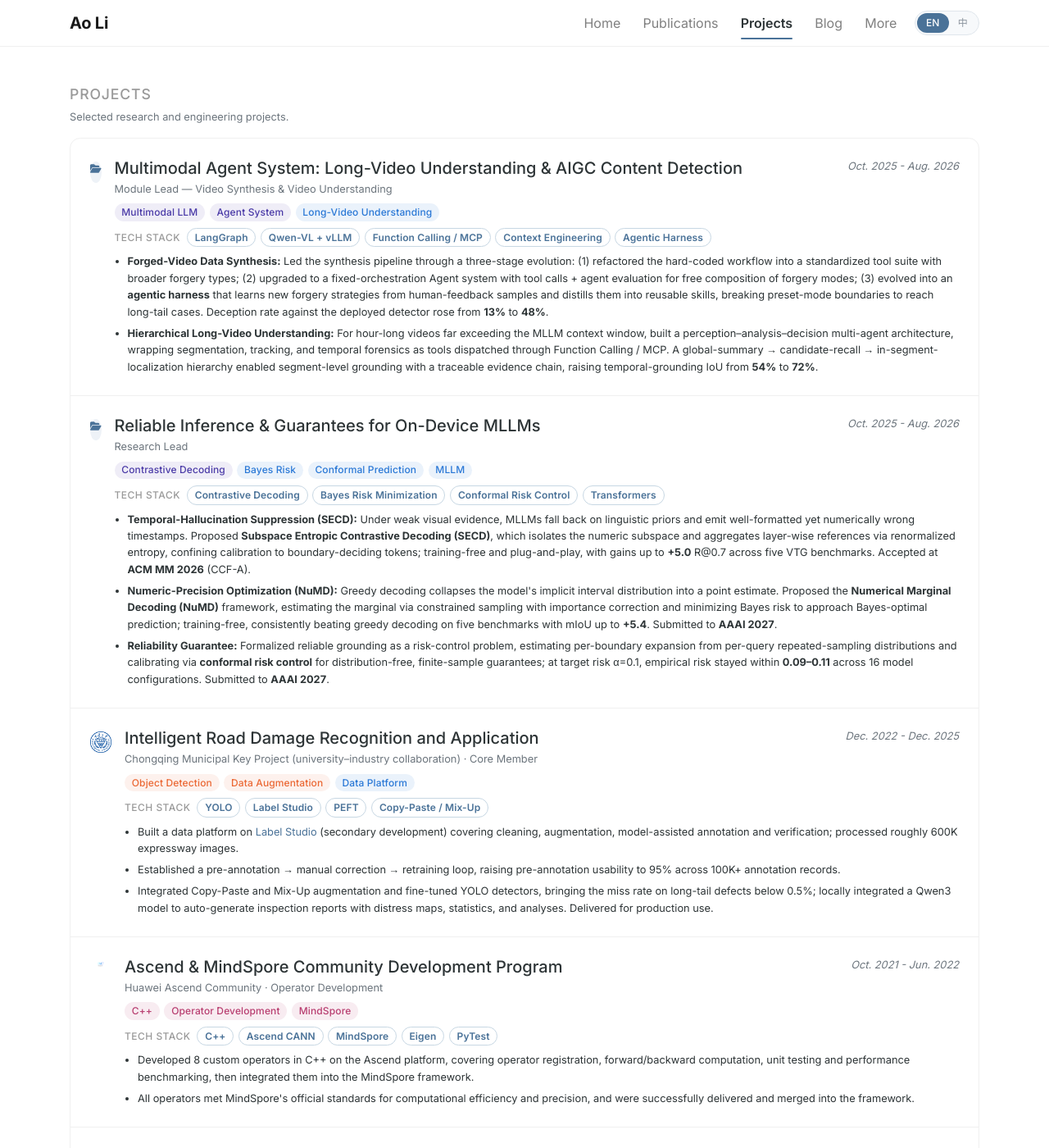
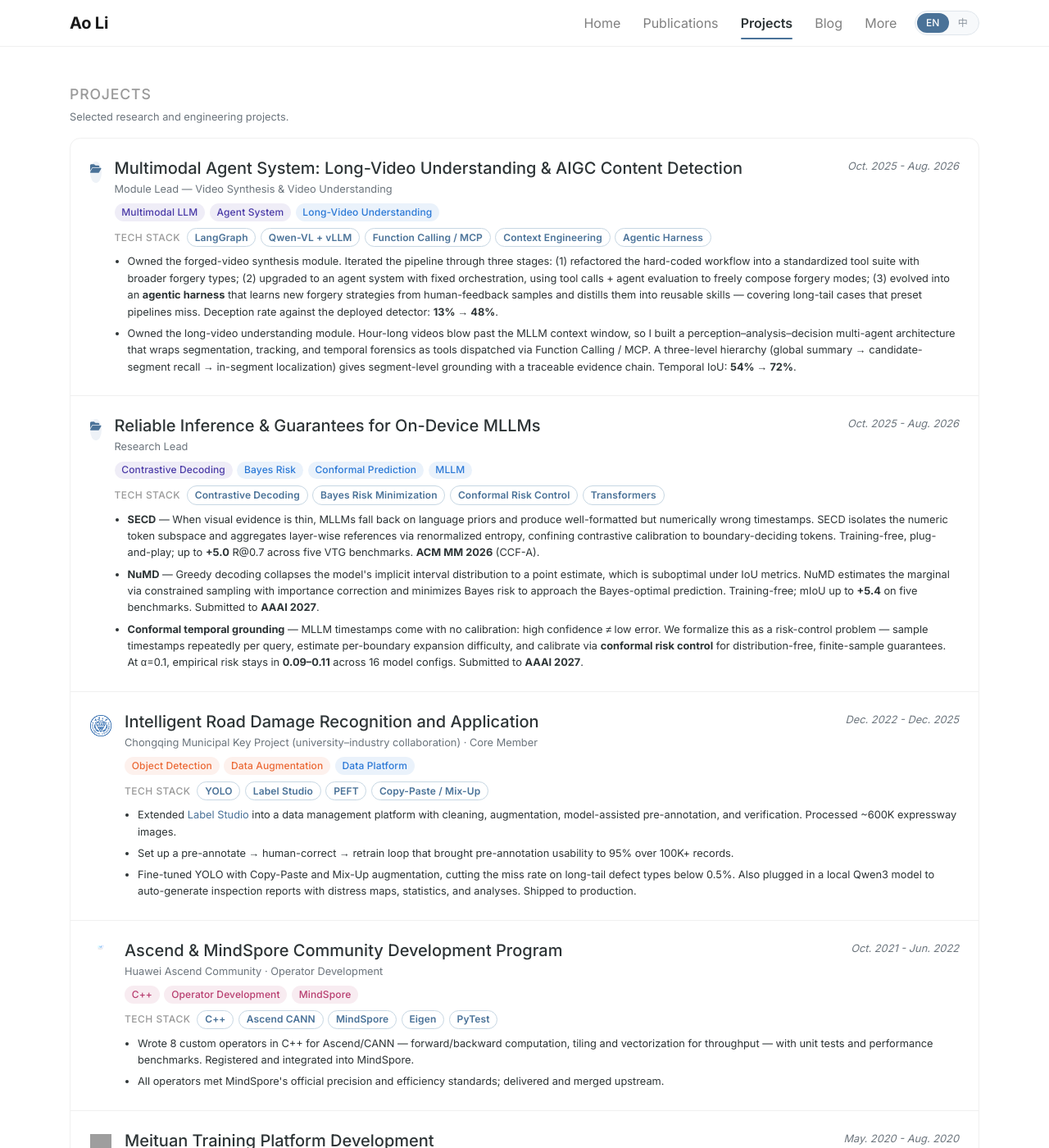
Before and after one commit to LiAo365/LiAo365.github.io, a Jekyll site: the page built from projects.html, in a window 1280 px wide and 1400 px high. Shown: the whole window at 82% size. Built offline with Jekyll 4.4.1, drawn with Linux system fonts in a browser that asks for light colours; nearby versions of some CDN libraries; a style sheet for code colours, icons or effects is not loaded; some of the changed text lies outside the part shown; grey boxes are pictures that could not be loaded.

Commit message:
[08-25 15:11:12] Update info.

```diff
--- a/_data/profile.yml
+++ b/_data/profile.yml
@@ -36,27 +36,28 @@
 short_bio_text_justify: false
 short_bio: >-
   <p>
-    I am a Ph.D. candidate in Software Engineering at
+    I am a Ph.D. candidate at
     <a href="https://www.cqu.edu.cn/" target="_blank">Chongqing University</a>,
     advised by <a href="https://www.cse.cqu.edu.cn/info/2165/8486.htm" target="_blank">Prof. Yongxin Ge</a>.
-    My research centers on three directions: <strong>efficient MLLM inference</strong>
-    (hallucination suppression, reliability measurement and guarantees, training-free & plug-and-play methods),
+    My research spans <strong>efficient MLLM inference</strong>
+    (hallucination suppression, reliability guarantees, training-free & plug-and-play methods),
     <strong>long-video temporal understanding</strong> (temporal grounding and moment retrieval), and
-    <strong>multimodal agents</strong> (agentic harness design, tool-use and multi-role orchestration for hour-long video understanding).
+    <strong>multimodal agents</strong> (agentic harness design, tool-use and multi-agent orchestration for hour-long video reasoning).
   </p>
   <p>
-    I am currently a CSC-funded visiting researcher at
-    <a href="https://www.a-star.edu.sg/" target="_blank">A*STAR Singapore</a> (CFAR Group),
-    working with <a href="https://joeyzhouty.github.io/" target="_blank">Prof. Joey Tianyi Zhou</a>
-    on efficient & agentic MLLM inference and on-device MLLM reliability.
+    I am currently visiting
+    <a href="https://www.a-star.edu.sg/" target="_blank">A*STAR Singapore</a> (CFAR Group)
+    on a CSC fellowship, working with
+    <a href="https://joeyzhouty.github.io/" target="_blank">Prof. Joey Tianyi Zhou</a>
+    on efficient MLLM inference and agentic video understanding.
   </p>
   <p>
-    I have published 2 first-author CCF-A papers at ACM MM and 1 JCR Q1 journal paper at IEEE TCSVT.
+    I have 2 first-author CCF-A papers (ACM MM) and 1 JCR Q1 paper (IEEE TCSVT).
   </p>
   <div class="callout-hire-me">
     <i class="fas fa-paper-plane"></i>
-    I am currently looking for <strong>internship or full-time algorithm/research engineer</strong> opportunities.
-    Feel free to reach out if you think we might be a good fit!
+    I am looking for <strong>internship or full-time algorithm/research engineer</strong> roles —
+    happy to chat if you think there's a fit!
   </div>
 
 short_bio_zh: >-
@@ -234,13 +235,13 @@
 # Shown on the "More" page.
 skills:
 - name: Fine-tuning & Deployment
-  items: Proficient with PyTorch, Transformers, PEFT (LoRA); vLLM inference deployment and acceleration; familiar with mainstream multimodal LLM architectures such as Qwen-VL.
+  items: PyTorch, Transformers, PEFT (LoRA); vLLM inference deployment and acceleration; hands-on with Qwen-VL and similar multimodal LLM architectures.
 - name: Multimodal & Agents
-  items: MLLM inference optimization; multi-agent orchestration and agentic-harness design with LangGraph; Function Calling / MCP tool-chains; Context Engineering.
+  items: MLLM inference optimization; LangGraph multi-agent orchestration, agentic-harness design; Function Calling / MCP tool chains; context engineering.
 - name: Computer Vision
   items: Video temporal grounding, weakly-supervised temporal action localization, object detection; data augmentation, large-scale automated annotation, and synthesis.
 - name: HPC & Engineering
-  items: Python, C/C++, Java; custom operator development on Ascend/CANN; Linux, Git, Docker; working knowledge of network protocols, databases, and OS fundamentals.
+  items: Python, C/C++, Java; Ascend/CANN operator development; Linux, Git, Docker; network protocols, databases, and OS fundamentals.
 
 skills_zh:
 - name: 模型微调与部署
--- a/_data/projects.yml
+++ b/_data/projects.yml
@@ -16,8 +16,8 @@
   tags: [Multimodal LLM, Agent System, Long-Video Understanding]
   tech_stack: [LangGraph, Qwen-VL + vLLM, Function Calling / MCP, Context Engineering, Agentic Harness]
   highlights:
-  - "<strong>Forged-Video Data Synthesis:</strong> Led the synthesis pipeline through a three-stage evolution: (1) refactored the hard-coded workflow into a standardized tool suite with broader forgery types; (2) upgraded to a fixed-orchestration Agent system with tool calls + agent evaluation for free composition of forgery modes; (3) evolved into an <strong>agentic harness</strong> that learns new forgery strategies from human-feedback samples and distills them into reusable skills, breaking preset-mode boundaries to reach long-tail cases. Deception rate against the deployed detector rose from <strong>13%</strong> to <strong>48%</strong>."
-  - "<strong>Hierarchical Long-Video Understanding:</strong> For hour-long videos far exceeding the MLLM context window, built a perception–analysis–decision multi-agent architecture, wrapping segmentation, tracking, and temporal forensics as tools dispatched through Function Calling / MCP. A global-summary → candidate-recall → in-segment-localization hierarchy enabled segment-level grounding with a traceable evidence chain, raising temporal-grounding IoU from <strong>54%</strong> to <strong>72%</strong>."
+  - "Owned the forged-video synthesis module. Iterated the pipeline through three stages: (1) refactored the hard-coded workflow into a standardized tool suite with broader forgery types; (2) upgraded to an agent system with fixed orchestration, using tool calls + agent evaluation to freely compose forgery modes; (3) evolved into an <strong>agentic harness</strong> that learns new forgery strategies from human-feedback samples and distills them into reusable skills — covering long-tail cases that preset pipelines miss. Deception rate against the deployed detector: <strong>13% → 48%</strong>."
+  - "Owned the long-video understanding module. Hour-long videos blow past the MLLM context window, so I built a perception–analysis–decision multi-agent architecture that wraps segmentation, tracking, and temporal forensics as tools dispatched via Function Calling / MCP. A three-level hierarchy (global summary → candidate-segment recall → in-segment localization) gives segment-level grounding with a traceable evidence chain. Temporal IoU: <strong>54% → 72%</strong>."
   highlights_zh:
   - "<strong>视频数据伪造合成：</strong>主导合成链路三轮演进：(1) 将硬编码固定 workflow 重构为标准化工具链并扩展伪造类型；(2) 升级为固定编排的 Agent 系统，以工具调用 + Agent 评估实现多种伪造形态自由组合；(3) 演进为 <strong>agentic harness</strong>，让 Agent 从人工反馈样本中学习新伪造方式并沉淀为可复用 skill，突破预设形态边界、持续覆盖长尾伪造形态。合成数据对现有系统欺骗成功率由 <strong>13%</strong> 提升至 <strong>48%</strong>。"
   - "<strong>长视频分层理解：</strong>针对小时级视频远超 MLLM 上下文窗口、直接推理信息稀释严重的问题，构建感知—分析—决策多 Agent 架构，将分割、追踪、时序取证封装为工具并经 Function Calling / MCP 调度，以全局摘要—候选段召回—段内精定位分层推理，实现小时级视频逐段定位与可追溯证据链，时序定位 IoU 由 <strong>54%</strong> 提升至 <strong>72%</strong>。"
@@ -31,9 +31,9 @@
   tags: [Contrastive Decoding, Bayes Risk, Conformal Prediction, MLLM]
   tech_stack: [Contrastive Decoding, Bayes Risk Minimization, Conformal Risk Control, Transformers]
   highlights:
-  - "<strong>Temporal-Hallucination Suppression (SECD):</strong> Under weak visual evidence, MLLMs fall back on linguistic priors and emit well-formatted yet numerically wrong timestamps. Proposed <strong>Subspace Entropic Contrastive Decoding (SECD)</strong>, which isolates the numeric subspace and aggregates layer-wise references via renormalized entropy, confining calibration to boundary-deciding tokens; training-free and plug-and-play, with gains up to <strong>+5.0</strong> R@0.7 across five VTG benchmarks. Accepted at <strong>ACM MM 2026</strong> (CCF-A)."
-  - "<strong>Numeric-Precision Optimization (NuMD):</strong> Greedy decoding collapses the model's implicit interval distribution into a point estimate. Proposed the <strong>Numerical Marginal Decoding (NuMD)</strong> framework, estimating the marginal via constrained sampling with importance correction and minimizing Bayes risk to approach Bayes-optimal prediction; training-free, consistently beating greedy decoding on five benchmarks with mIoU up to <strong>+5.4</strong>. Submitted to <strong>AAAI 2027</strong>."
-  - "<strong>Reliability Guarantee:</strong> Formalized reliable grounding as a risk-control problem, estimating per-boundary expansion from per-query repeated-sampling distributions and calibrating via <strong>conformal risk control</strong> for distribution-free, finite-sample guarantees; at target risk α=0.1, empirical risk stayed within <strong>0.09–0.11</strong> across 16 model configurations. Submitted to <strong>AAAI 2027</strong>."
+  - "<strong>SECD</strong> — When visual evidence is thin, MLLMs fall back on language priors and produce well-formatted but numerically wrong timestamps. SECD isolates the numeric token subspace and aggregates layer-wise references via renormalized entropy, confining contrastive calibration to boundary-deciding tokens. Training-free, plug-and-play; up to <strong>+5.0</strong> R@0.7 across five VTG benchmarks. <strong>ACM MM 2026</strong> (CCF-A)."
+  - "<strong>NuMD</strong> — Greedy decoding collapses the model's implicit interval distribution to a point estimate, which is suboptimal under IoU metrics. NuMD estimates the marginal via constrained sampling with importance correction and minimizes Bayes risk to approach the Bayes-optimal prediction. Training-free; mIoU up to <strong>+5.4</strong> on five benchmarks. Submitted to <strong>AAAI 2027</strong>."
+  - "<strong>Conformal temporal grounding</strong> — MLLM timestamps come with no calibration: high confidence ≠ low error. We formalize this as a risk-control problem — sample timestamps repeatedly per query, estimate per-boundary expansion difficulty, and calibrate via <strong>conformal risk control</strong> for distribution-free, finite-sample guarantees. At α=0.1, empirical risk stays in <strong>0.09–0.11</strong> across 16 model configs. Submitted to <strong>AAAI 2027</strong>."
   highlights_zh:
   - "<strong>时序幻觉抑制 (SECD)：</strong>针对 MLLM 在视觉证据不足时退化为语言先验产生时序幻觉的问题，提出<strong>子空间熵对比解码 (SECD)</strong>，动态隔离数值子空间并以多中间层重归一化熵聚合层级参考分布，将对比校准限定于决定时序边界的数值 token；训练无关、即插即用，5 个 VTG 基准 R@0.7 最高 <strong>+5.0</strong>。录用于 <strong>ACM MM 2026</strong>（CCF-A）。"
   - "<strong>数值精度优化 (NuMD)：</strong>针对贪心解码将隐含时间区间分布坍缩为单点估计的问题，提出<strong>数值边际解码框架 (NuMD)</strong>，以约束采样限定合法数值路径、重要性修正估计边际分布，最小化贝叶斯风险逼近贝叶斯最优预测；训练无关，5 个基准一致优于贪心解码，mIoU 最高 <strong>+5.4</strong>。投稿 <strong>AAAI 2027</strong>。"
@@ -51,9 +51,9 @@
   tags: [Object Detection, Data Augmentation, Data Platform]
   tech_stack: [YOLO, Label Studio, PEFT, Copy-Paste / Mix-Up]
   highlights:
-  - Built a data platform on <a href="https://github.com/HumanSignal/label-studio/" target="_blank">Label Studio</a> (secondary development) covering cleaning, augmentation, model-assisted annotation and verification; processed roughly 600K expressway images.
-  - Established a pre-annotation → manual correction → retraining loop, raising pre-annotation usability to 95% across 100K+ annotation records.
-  - Integrated Copy-Paste and Mix-Up augmentation and fine-tuned YOLO detectors, bringing the miss rate on long-tail defects below 0.5%; locally integrated a Qwen3 model to auto-generate inspection reports with distress maps, statistics, and analyses. Delivered for production use.
+  - Extended <a href="https://github.com/HumanSignal/label-studio/" target="_blank">Label Studio</a> into a data management platform with cleaning, augmentation, model-assisted pre-annotation, and verification. Processed ~600K expressway images.
+  - Set up a pre-annotate → human-correct → retrain loop that brought pre-annotation usability to 95% over 100K+ records.
+  - Fine-tuned YOLO with Copy-Paste and Mix-Up augmentation, cutting the miss rate on long-tail defect types below 0.5%. Also plugged in a local Qwen3 model to auto-generate inspection reports with distress maps, statistics, and analyses. Shipped to production.
   highlights_zh:
   - 基于 <a href="https://github.com/HumanSignal/label-studio/" target="_blank">Label Studio</a> 二次开发数据平台，覆盖清洗、增强、模型辅助标注与核验，处理约 60 万张快速路图像数据。
   - 构建自定义模型预标注—人工修正—重训练闭环，预标注可用率提升至 95%，累计处理超 10 万条标注数据。
@@ -71,8 +71,8 @@
   tags: [C++, Operator Development, MindSpore]
   tech_stack: [C++, Ascend CANN, MindSpore, Eigen, PyTest]
   highlights:
-  - Developed 8 custom operators in C++ on the Ascend platform, covering operator registration, forward/backward computation, unit testing and performance benchmarking, then integrated them into the MindSpore framework.
-  - All operators met MindSpore's official standards for computational efficiency and precision, and were successfully delivered and merged into the framework.
+  - Wrote 8 custom operators in C++ for Ascend/CANN — forward/backward computation, tiling and vectorization for throughput — with unit tests and performance benchmarks. Registered and integrated into MindSpore.
+  - All operators met MindSpore's official precision and efficiency standards; delivered and merged upstream.
   highlights_zh:
   - 在 Ascend 平台使用 C++ 开发 8 个自定义算子，完成算子注册、前向 / 反向计算、单测与性能测试全流程，并在 MindSpore 框架中完成适配集成。
   - 所有算子的计算效率与精度均达到 MindSpore 官方标准，成功交付并合入框架。
@@ -89,9 +89,9 @@
   tags: [Backend Development, Kafka, Caching]
   tech_stack: [Java, Kafka, Redis, Local Cache]
   highlights:
-  - Designed, developed and optimized a message push service, integrating MQ to enable asynchronous batch message sending and a generic, reusable template design.
-  - Independently designed and developed the certificate feature, the closed-loop certification course workflow, and URL-based video upload; used Kafka as the messaging middleware.
-  - Optimized high-frequency API endpoints with a two-level (Redis + local) caching strategy, reducing TP999 latency to under 10ms.
+  - Built and optimized a message-push service, introducing MQ for async batch sending and a generic, reusable template framework that replaced duplicated push logic across business lines.
+  - Independently shipped the certificate feature, the closed-loop certification course workflow, and URL-based video upload end-to-end. Kafka as middleware.
+  - Added a two-level cache (Redis + local) on high-frequency API endpoints, bringing TP999 under 10 ms.
   highlights_zh:
   - 负责消息推送服务的方案设计、开发与优化，通过接入 MQ 等方式实现了异步批量消息发送以及整个模板的通用性设计与开发。
   - 独立完成证书功能、认证课功能闭环、通过 URL 上传视频等功能的方案设计与开发，熟悉并使用 Kafka 中间件。
```
Also changed, not shown: _publications/2024/2024-jcrd-road-damage.md (+1 -1 lines).
